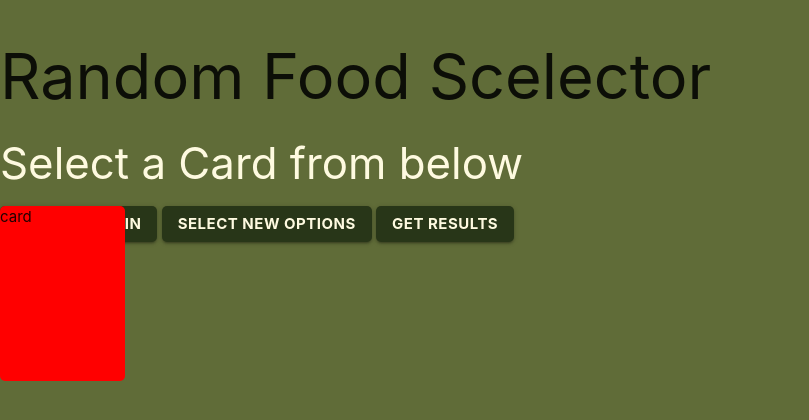
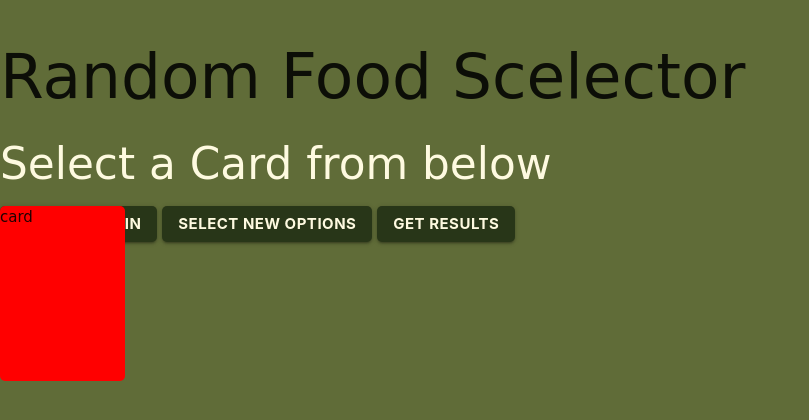
Before and after one commit to Miacarmen/im-hangry, a plain HTML site: page cardselectorPage.html in a window 1280 px wide. Shown: the whole page, without its empty margins (0-809 px from the left). Drawn offline with nearby package versions, Linux system fonts and the light colour scheme.

Commit message:
changed font for card selector page to match index content

```diff
--- a/assets/css/cardselector.css
+++ b/assets/css/cardselector.css
@@ -7,6 +7,7 @@
     margin: 0;
     padding: 0;
     background-color:  #606C38;
+    font-family: 'Luckiest Guy', cursive;
 }
 
 h3 {
```
